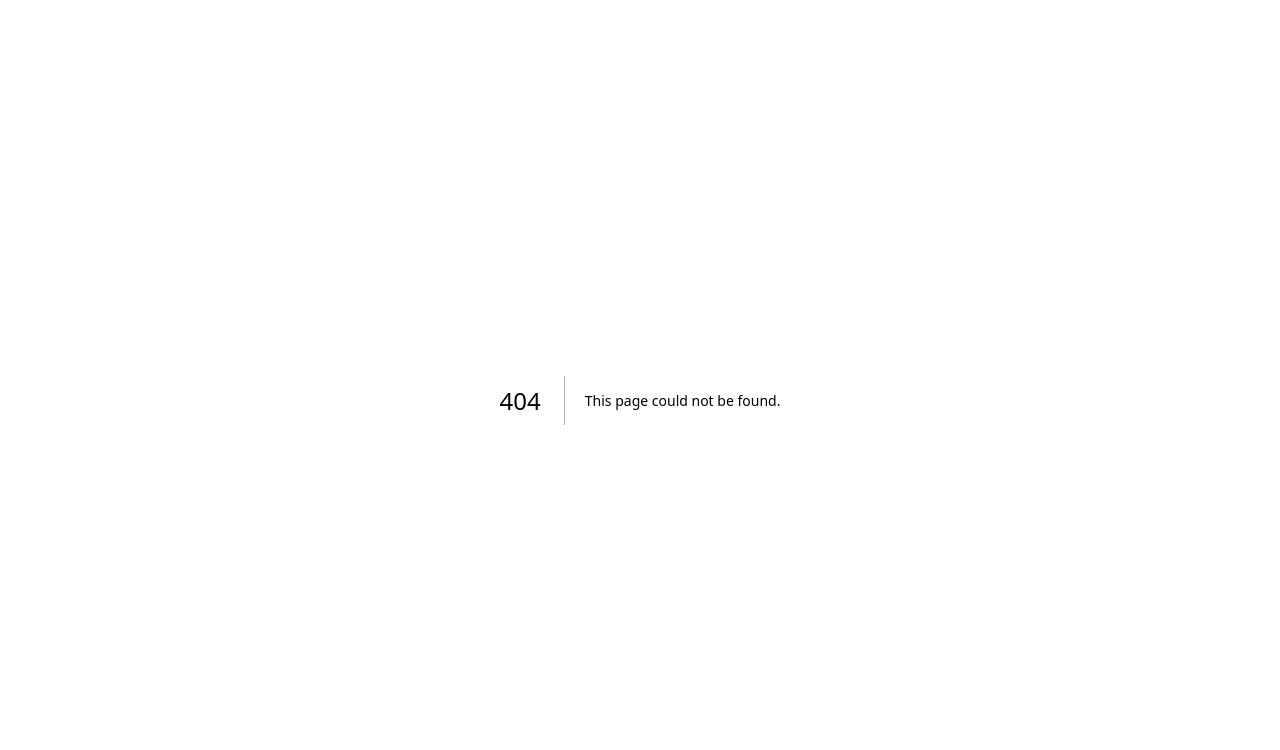
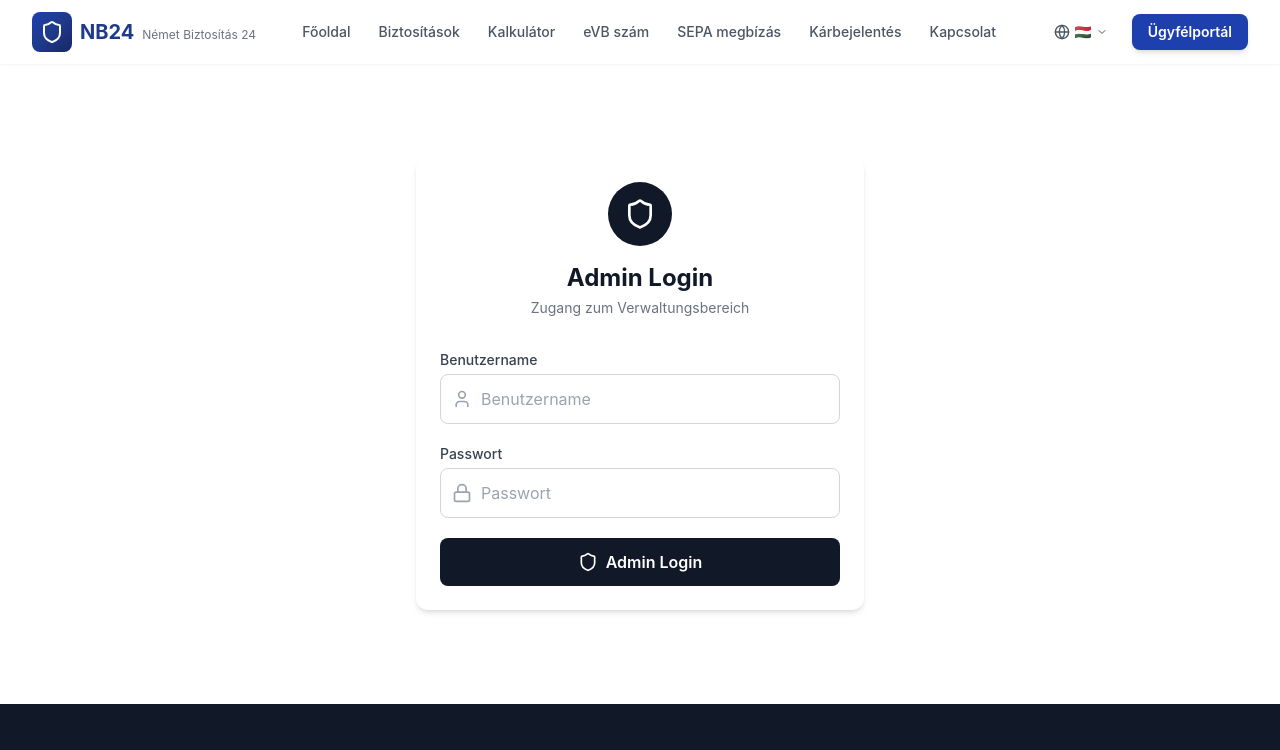
Before and after one commit to resslerversicherung-sketch/nemetbiztositas, a Next.js app: page /nemetbiztositas/hu/auth/admin-login in a window 1280 px wide. Before the commit this address had no page. Shown: the top 750 px of the page. Built offline with nearby package versions, Linux system fonts and the light colour scheme.

Commit message:
feat: add Admin Login page with credentials and footer button
- New admin login page at /auth/admin-login with Username: User, Password: 1234
- Admin Login button added to footer on all pages
- Successful login redirects to /admin dashboard

https://claude.ai/code/session_015jMLzzjD8w39M5b4LmDoyD

```diff
--- /dev/null
+++ b/src/app/[locale]/auth/admin-login/page.tsx
@@ -0,0 +1,111 @@
+"use client";
+
+import { useState, FormEvent } from "react";
+import { usePathname } from "next/navigation";
+import toast from "react-hot-toast";
+import { Shield, User, Lock } from "lucide-react";
+
+const ADMIN_USERNAME = "User";
+const ADMIN_PASSWORD = "1234";
+
+export default function AdminLoginPage() {
+  const pathname = usePathname();
+  const locale = pathname.split("/")[1] || "de";
+  const [loading, setLoading] = useState(false);
+  const [error, setError] = useState("");
+
+  const [form, setForm] = useState({
+    username: "",
+    password: "",
+  });
+
+  const handleChange = (e: React.ChangeEvent<HTMLInputElement>) => {
+    setForm({ ...form, [e.target.name]: e.target.value });
+    setError("");
+  };
+
+  const handleSubmit = (e: FormEvent) => {
+    e.preventDefault();
+    setLoading(true);
+    setError("");
+
+    if (form.username === ADMIN_USERNAME && form.password === ADMIN_PASSWORD) {
+      sessionStorage.setItem("adminAuth", "true");
+      toast.success("Login erfolgreich!");
+      window.location.href = `/${locale}/admin`;
+    } else {
+      setError("Falscher Benutzername oder Passwort.");
+      toast.error("Login fehlgeschlagen");
+      setLoading(false);
+    }
+  };
+
+  return (
+    <section className="min-h-[80vh] flex items-center justify-center py-12 px-4">
+      <div className="w-full max-w-md">
+        <div className="card">
+          <div className="text-center mb-8">
+            <div className="inline-flex items-center justify-center w-16 h-16 rounded-full bg-gray-900 text-white mb-4">
+              <Shield className="w-8 h-8" />
+            </div>
+            <h1 className="text-2xl font-bold text-gray-900">Admin Login</h1>
+            <p className="text-sm text-gray-500 mt-1">Zugang zum Verwaltungsbereich</p>
+          </div>
+
+          <form onSubmit={handleSubmit} className="space-y-5">
+            <div>
+              <label htmlFor="username" className="input-label">
+                Benutzername
+              </label>
+              <div className="relative">
+                <User className="absolute left-3 top-1/2 -translate-y-1/2 w-5 h-5 text-gray-400" />
+                <input
+                  id="username"
+                  name="username"
+                  type="text"
+                  required
+                  value={form.username}
+                  onChange={handleChange}
+                  className="input-field pl-10"
+                  placeholder="Benutzername"
+                />
+              </div>
+            </div>
+
+            <div>
+              <label htmlFor="password" className="input-label">
+                Passwort
+              </label>
+              <div className="relative">
+                <Lock className="absolute left-3 top-1/2 -translate-y-1/2 w-5 h-5 text-gray-400" />
+                <input
+                  id="password"
+                  name="password"
+                  type="password"
+                  required
+                  value={form.password}
+                  onChange={handleChange}
+                  className="input-field pl-10"
+                  placeholder="Passwort"
+                />
+              </div>
+            </div>
+
+            {error && (
+              <p className="text-sm text-red-600 text-center">{error}</p>
+            )}
+
+            <button
+              type="submit"
+              disabled={loading}
+              className="w-full flex items-center justify-center gap-2 px-6 py-3 bg-gray-900 text-white rounded-lg font-semibold hover:bg-gray-800 transition-colors disabled:opacity-50"
+            >
+              <Shield className="w-5 h-5" />
+              {loading ? "Laden..." : "Admin Login"}
+            </button>
+          </form>
+        </div>
+      </div>
+    </section>
+  );
+}
--- a/src/components/layout/Footer.tsx
+++ b/src/components/layout/Footer.tsx
@@ -3,7 +3,7 @@
 import { useTranslations } from "next-intl";
 import Link from "next/link";
 import { usePathname } from "next/navigation";
-import { Shield, Phone, Mail, MapPin } from "lucide-react";
+import { Shield, Phone, Mail, MapPin, Lock } from "lucide-react";
 
 export default function Footer() {
   const t = useTranslations("footer");
@@ -70,8 +70,15 @@ export default function Footer() {
           </div>
         </div>
 
-        <div className="border-t border-gray-800 mt-8 pt-8 text-center text-sm text-gray-500">
+        <div className="border-t border-gray-800 mt-8 pt-8 flex flex-col items-center gap-4 text-sm text-gray-500">
           <p>{t("copyright")}</p>
+          <Link
+            href={`/${currentLocale}/auth/admin-login`}
+            className="inline-flex items-center gap-2 px-4 py-2 bg-gray-800 text-gray-400 rounded-lg hover:bg-gray-700 hover:text-white transition-colors text-xs"
+          >
+            <Lock className="w-3.5 h-3.5" />
+            Admin Login
+          </Link>
         </div>
       </div>
     </footer>
```
